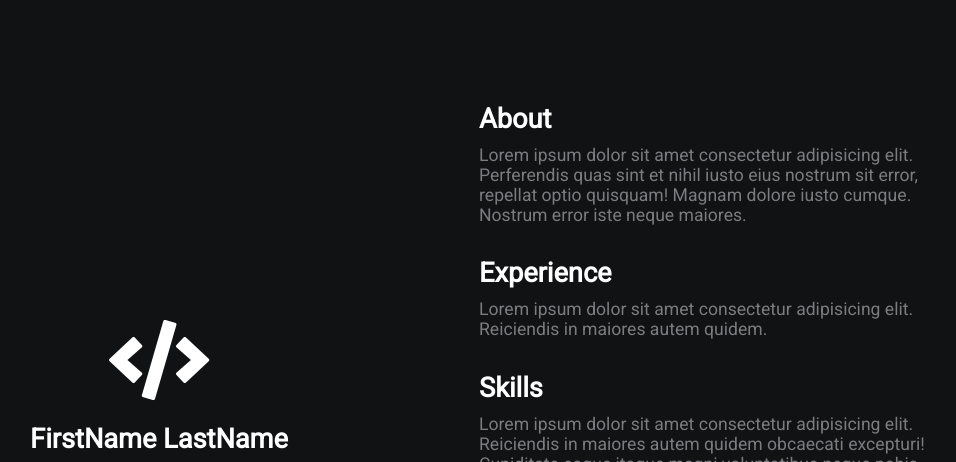
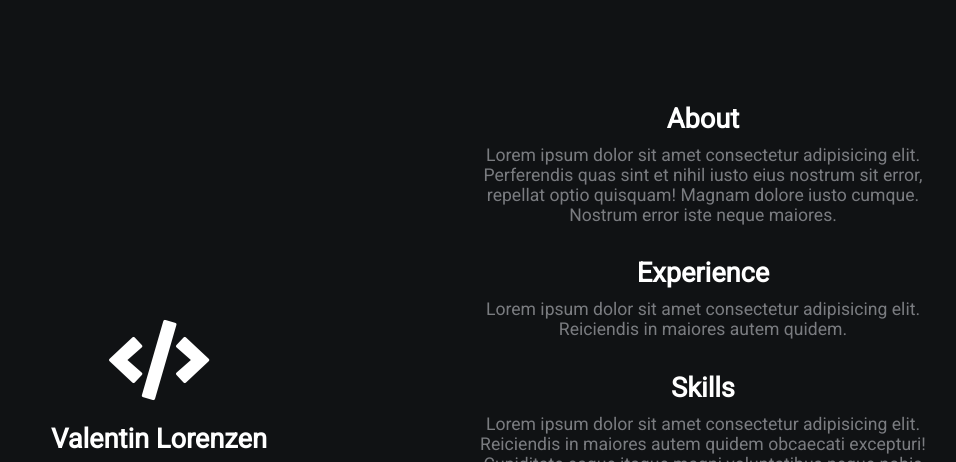
Before and after one commit to lorenzenv/lorenzenv.github.io, a plain HTML site: page index.html in a window 1280 px wide. Shown: the top 462 px of the page, without its empty margins (161-1117 px from the left). Drawn offline with Linux system fonts and the light colour scheme.

Commit message:
Update index.html

```diff
--- a/index.html
+++ b/index.html
@@ -8,11 +8,11 @@
     <link rel="stylesheet" href="style.css">
     <title>Your Name</title>
 </head>
-<body>
+<body><center>
     <div class="grid-2">
         <div class="section-1">
             <i class="fas fa-code fa-5x white"></i>
-            <h2>FirstName LastName</h2>
+            <h2>Valentin Lorenzen</h2>
             <p>City,Country.</p>
             <a href="#"><i class="fab fa-twitter"></i></a>
             <a href="#"><i class="fab fa-linkedin"></i></a>
@@ -36,5 +36,6 @@
             <p>myEmail@email.com</p>
         </div>
     </div>
+    </center>
 </body>
 </html>
```
